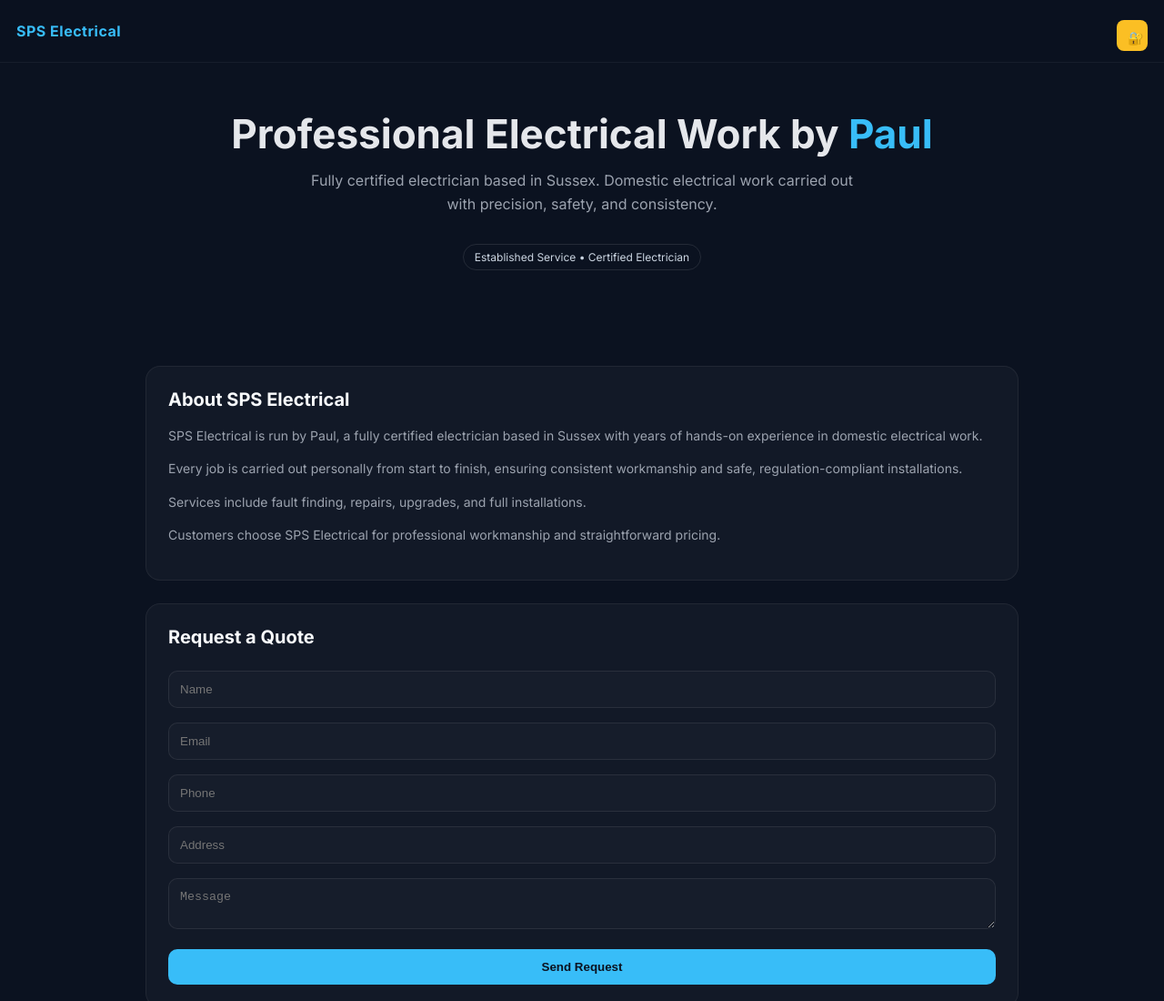
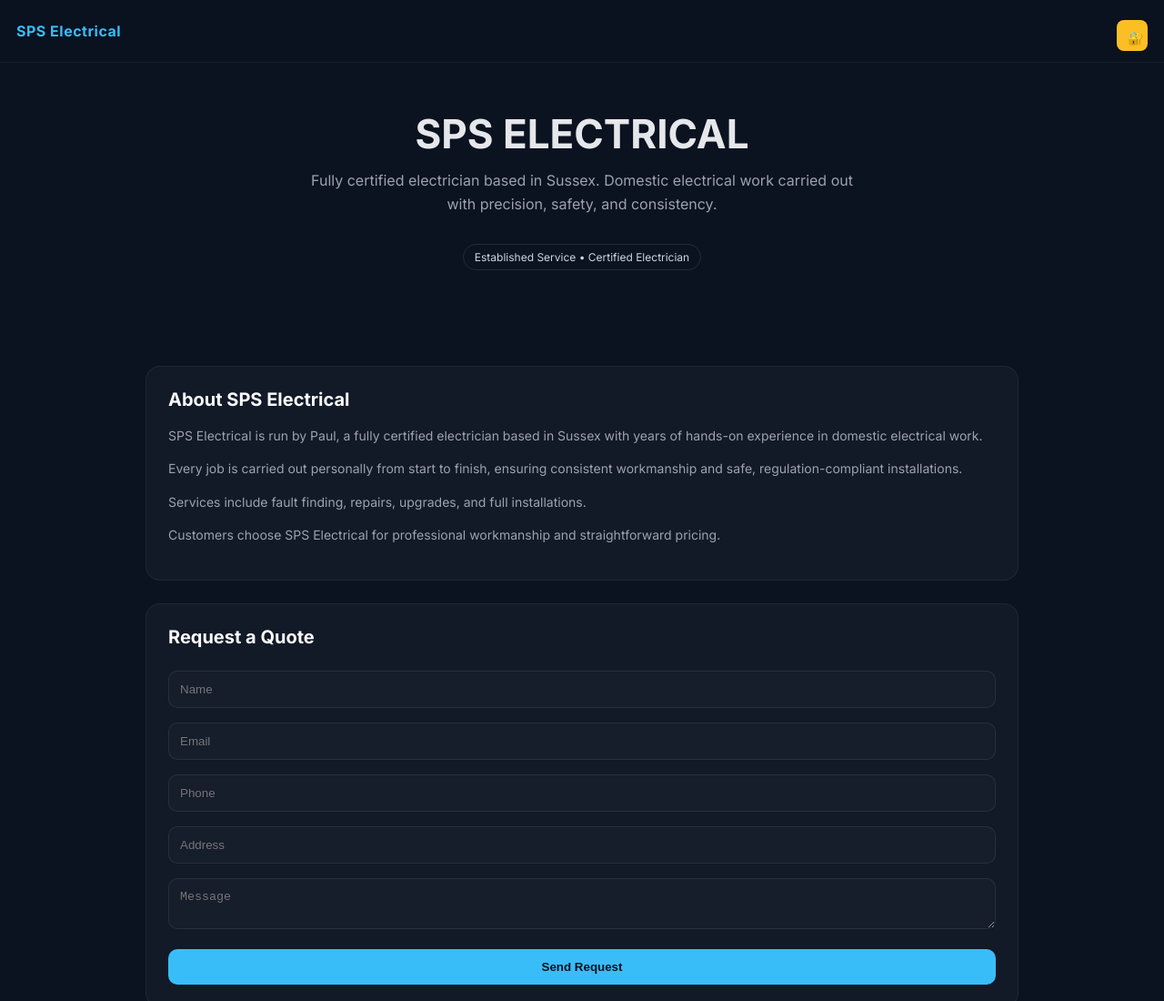
Before and after one commit to rumseycatherine255-svg/website, a website: page public/index.html in a window 1280 px wide. Shown: the top 1100 px of the page at 91% size. Drawn offline with Linux system fonts and the light colour scheme.

Commit message:
Update index.html

```diff
--- a/public/index.html
+++ b/public/index.html
@@ -212,7 +212,7 @@
 
 <!-- HERO -->
 <div class="hero">
-  <h1>Professional Electrical Work by <span>Paul</span></h1>
+  <h1>SPS ELECTRICAL </span></h1>
   <p>
     Fully certified electrician based in Sussex. Domestic electrical work carried out with precision, safety, and consistency.
   </p>
```
